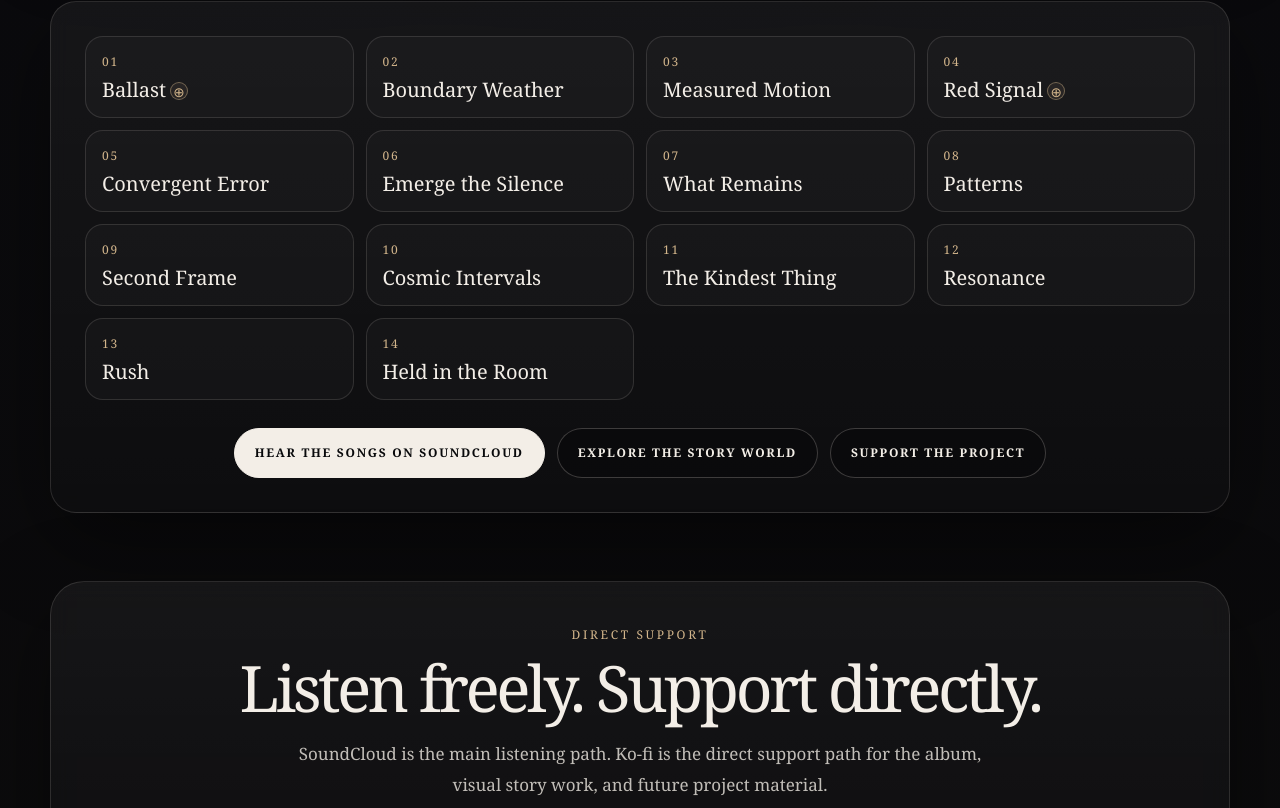
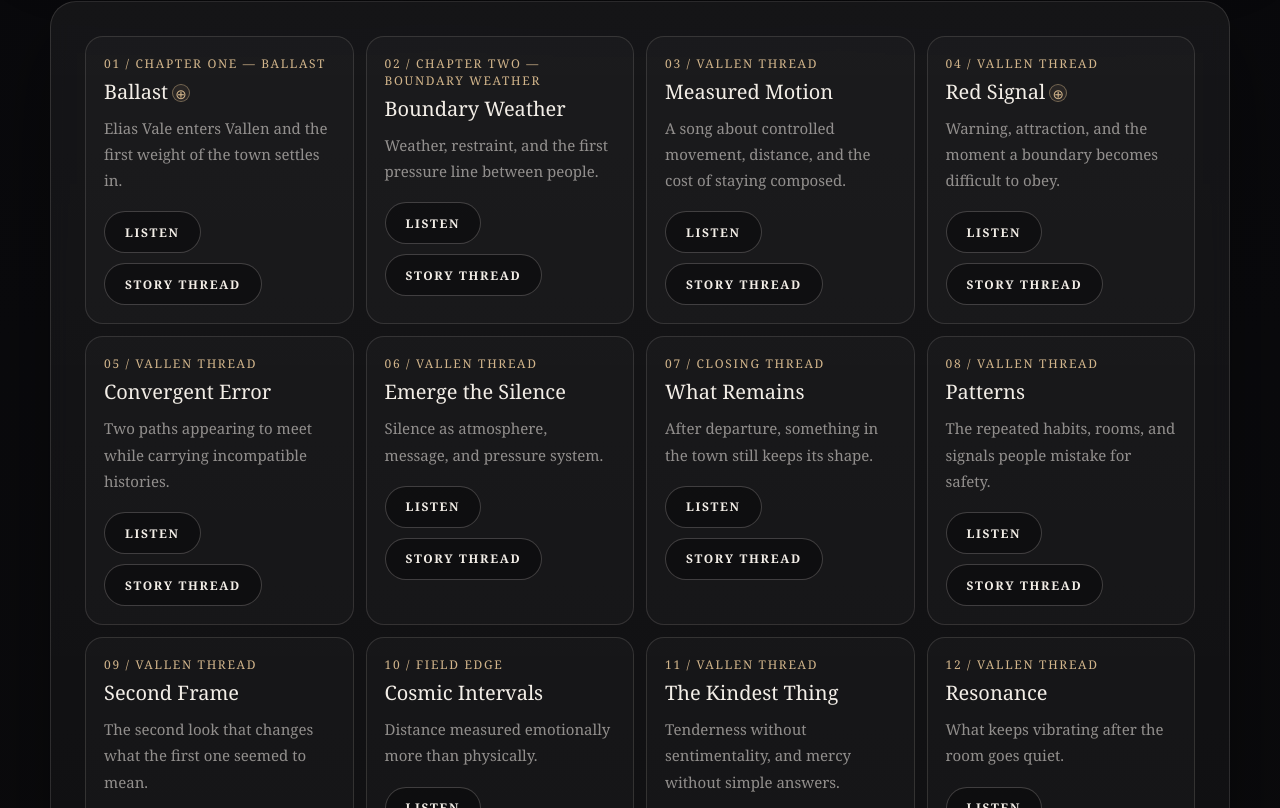
Before and after one commit to chthomps4/parallaxhearts-site, a Next.js app in the folder site/: page /music in a window 1280 px wide. Shown: the part 1772-2580 px from the top of the page. Built offline with nearby package versions, Linux system fonts and the light colour scheme.

Commit message:
Add track chapter associations and listen links

```diff
--- a/site/app/music/page.tsx
+++ b/site/app/music/page.tsx
@@ -15,20 +15,90 @@ export const metadata: Metadata = {
 };
 
 const tracks = [
-  "Ballast",
-  "Boundary Weather",
-  "Measured Motion",
-  "Red Signal",
-  "Convergent Error",
-  "Emerge the Silence",
-  "What Remains",
-  "Patterns",
-  "Second Frame",
-  "Cosmic Intervals",
-  "The Kindest Thing",
-  "Resonance",
-  "Rush",
-  "Held in the Room",
+  {
+    title: "Ballast",
+    chapter: "Chapter One — Ballast",
+    connection: "Elias Vale enters Vallen and the first weight of the town settles in.",
+    href: "/graphic-novel/chapter-one/page-001",
+  },
+  {
+    title: "Boundary Weather",
+    chapter: "Chapter Two — Boundary Weather",
+    connection: "Weather, restraint, and the first pressure line between people.",
+    href: "/project",
+  },
+  {
+    title: "Measured Motion",
+    chapter: "Vallen thread",
+    connection: "A song about controlled movement, distance, and the cost of staying composed.",
+    href: "/project",
+  },
+  {
+    title: "Red Signal",
+    chapter: "Vallen thread",
+    connection: "Warning, attraction, and the moment a boundary becomes difficult to obey.",
+    href: "/project",
+  },
+  {
+    title: "Convergent Error",
+    chapter: "Vallen thread",
+    connection: "Two paths appearing to meet while carrying incompatible histories.",
+    href: "/project",
+  },
+  {
+    title: "Emerge the Silence",
+    chapter: "Vallen thread",
+    connection: "Silence as atmosphere, message, and pressure system.",
+    href: "/project",
+  },
+  {
+    title: "What Remains",
+    chapter: "Closing thread",
+    connection: "After departure, something in the town still keeps its shape.",
+    href: "/project",
+  },
+  {
+    title: "Patterns",
+    chapter: "Vallen thread",
+    connection: "The repeated habits, rooms, and signals people mistake for safety.",
+    href: "/project",
+  },
+  {
+    title: "Second Frame",
+    chapter: "Vallen thread",
+    connection: "The second look that changes what the first one seemed to mean.",
+    href: "/project",
+  },
+  {
+    title: "Cosmic Intervals",
+    chapter: "Field edge",
+    connection: "Distance measured emotionally more than physically.",
+    href: "/field-notes",
+  },
+  {
+    title: "The Kindest Thing",
+    chapter: "Vallen thread",
+    connection: "Tenderness without sentimentality, and mercy without simple answers.",
+    href: "/project",
+  },
+  {
+    title: "Resonance",
+    chapter: "Vallen thread",
+    connection: "What keeps vibrating after the room goes quiet.",
+    href: "/project",
+  },
+  {
+    title: "Rush",
+    chapter: "Vallen thread",
+    connection: "The force of feeling arriving faster than language can hold it.",
+    href: "/project",
+  },
+  {
+    title: "Held in the Room",
+    chapter: "Vallen thread",
+    connection: "Presence, memory, and the kind of room that does not let go quickly.",
+    href: "/project",
+  },
 ];
 
 const musicPaths = [
@@ -300,15 +370,16 @@ export default function MusicPage() {
             <div
               style={{
                 display: "grid",
-                gridTemplateColumns: "repeat(auto-fit, minmax(220px, 1fr))",
+                gridTemplateColumns: "repeat(auto-fit, minmax(240px, 1fr))",
                 gap: "12px",
               }}
             >
               {tracks.map((track, index) => (
-                <div
-                  key={track}
+                <article
+                  key={track.title}
+                  className="link-card"
                   style={{
-                    padding: "16px",
+                    padding: "18px",
                     border: "1px solid var(--line)",
                     borderRadius: "18px",
                     background: "rgba(255,255,255,0.025)",
@@ -323,7 +394,7 @@ export default function MusicPage() {
                       textTransform: "uppercase",
                     }}
                   >
-                    {String(index + 1).padStart(2, "0")}
+                    {String(index + 1).padStart(2, "0")} / {track.chapter}
                   </p>
 
                   <h3
@@ -334,8 +405,8 @@ export default function MusicPage() {
                       fontWeight: 400,
                     }}
                   >
-                    {track}
-                    {track === "Red Signal" ? (
+                    {track.title}
+                    {track.title === "Red Signal" ? (
                       <ArchiveNote
                         title="Archive Note: Signal"
                         evidence="Well-supported general concept / creative use"
@@ -346,7 +417,7 @@ export default function MusicPage() {
                         through weather, distance, and silence.
                       </ArchiveNote>
                     ) : null}
-                    {track === "Ballast" ? (
+                    {track.title === "Ballast" ? (
                       <ArchiveNote
                         title="Archive Note: Ballast"
                         evidence="Well-supported word history / creative use"
@@ -359,36 +430,37 @@ export default function MusicPage() {
                       </ArchiveNote>
                     ) : null}
                   </h3>
-                </div>
-              ))}
-            </div>
 
-            <div
-              style={{
-                marginTop: "28px",
-                display: "flex",
-                justifyContent: "center",
-                gap: "12px",
-                flexWrap: "wrap",
-              }}
-            >
+                  <p className="soft-copy" style={{ margin: "12px 0 18px" }}>
+                    {track.connection}
+                  </p>
+
+                  <div style={{ display: "flex", gap: "10px", flexWrap: "wrap" }}>
                     <a
                       href={soundCloudUrl}
                       target="_blank"
                       rel="noreferrer"
-                className="primary-button"
+                      className="secondary-button"
+                      style={{ minHeight: "42px" }}
                     >
-                Hear the Songs on SoundCloud
+                      Listen
                     </a>
-
-              <Link href="/project" className="secondary-button">
-                Explore the Story World
-              </Link>
-
-              <Link href="/support" className="secondary-button">
-                Support the Project
+                    <Link
+                      href={track.href}
+                      className="secondary-button"
+                      style={{ minHeight: "42px" }}
+                    >
+                      Story thread
                     </Link>
                   </div>
+                </article>
+              ))}
+            </div>
+
+            <p className="soft-copy" style={{ margin: "22px 0 0" }}>
+              Individual SoundCloud track links can replace the general listen
+              buttons as soon as the final per-song URLs are confirmed.
+            </p>
           </div>
         </div>
       </section>
```
Lines whose indentation alone changed are shown as unchanged.
